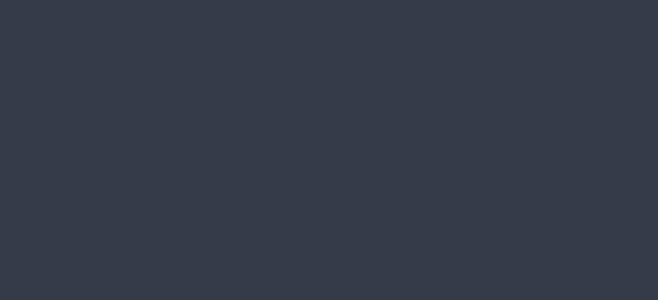
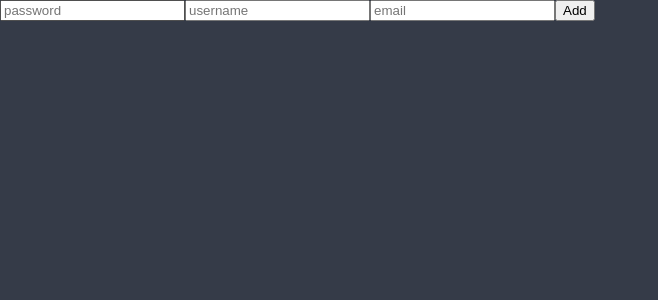
Before and after one commit to seoulcircle/react-typescript-crypto-tracker, a React (Create React App) app: page / in a window 1280 px wide. Shown: the top 300 px of the page, without its empty margins (0-658 px from the left). Built offline with nearby package versions, Linux system fonts and the light colour scheme.

Commit message:
react-hook-form 사용

```diff
--- a/package.json
+++ b/package.json
@@ -17,6 +17,7 @@
     "react-apexcharts": "^1.7.0",
     "react-dom": "^18.2.0",
     "react-helmet": "^6.1.0",
+    "react-hook-form": "^7.54.2",
     "react-icons": "^5.5.0",
     "react-query": "^3.39.3",
     "react-router-dom": "^5.3.0",
--- a/src/App.tsx
+++ b/src/App.tsx
@@ -1,6 +1,7 @@
-import React, { useState } from "react";
+import React from "react";
 
 import { createGlobalStyle } from "styled-components";
+import ToDoList from "./ToDoList";
 
 const GlobalStyle = createGlobalStyle`
 @import url('https://fonts.googleapis.com/css2?family=Source+Sans+Pro:wght@300;400&display=swap');
@@ -65,6 +66,7 @@
   return (
     <>
       <GlobalStyle />
+      <ToDoList />
     </>
   );
 }
--- /dev/null
+++ b/src/ToDoList.tsx
@@ -0,0 +1,43 @@
+import React, { useState } from "react";
+import { useForm } from "react-hook-form";
+
+function ToDoList() {
+  // const [toDo, setToDo] = useState("");
+  // const onChange = (event: React.FormEvent<HTMLInputElement>) => {
+  //   const {
+  //     currentTarget: { value },
+  //   } = event;
+  //   setToDo(value);
+  // };
+
+  // const onSubmit = (event: React.FormEvent<HTMLFormElement>) => {
+  //   event.preventDefault();
+  //   console.log(toDo);
+  // };
+  const { register, handleSubmit, formState } = useForm();
+  const onValid = (data: any) => {
+    console.log(data); // 모든 Input의 value값. handleSubmit와 같이 실행, 폼이 제출되면 실행
+  };
+  console.log(formState.errors);
+  return (
+    <div>
+      <form onSubmit={handleSubmit(onValid)}>
+        <input
+          {...register("password", {
+            required: "password required",
+            minLength: {
+              value: 5,
+              message: "requires minimum 5 letters",
+            },
+          })}
+          placeholder="password"
+        />
+        <input {...register("username")} placeholder="username" />
+        <input {...register("email")} placeholder="email" />
+        <button>Add</button>
+      </form>
+    </div>
+  );
+}
+
+export default ToDoList;
```
Also changed, not shown: 1 other file (tests, documents, lock files or other folders).
